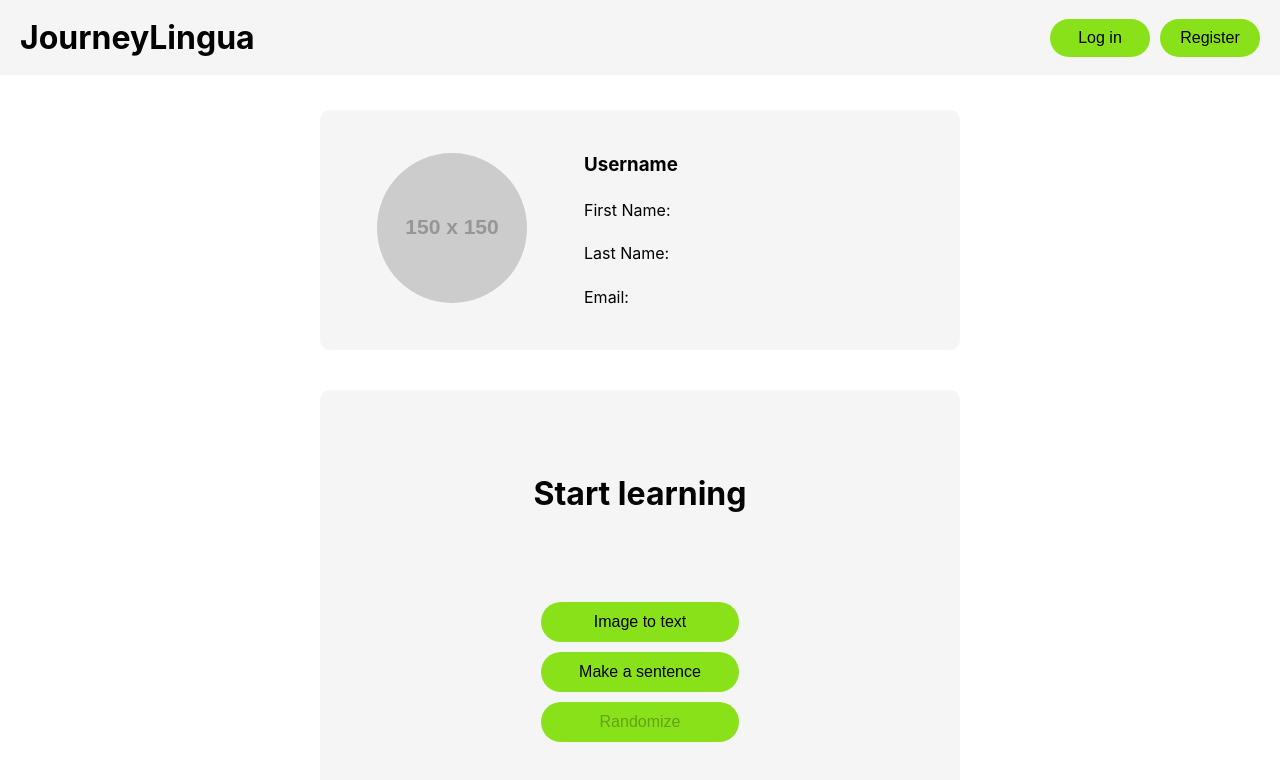
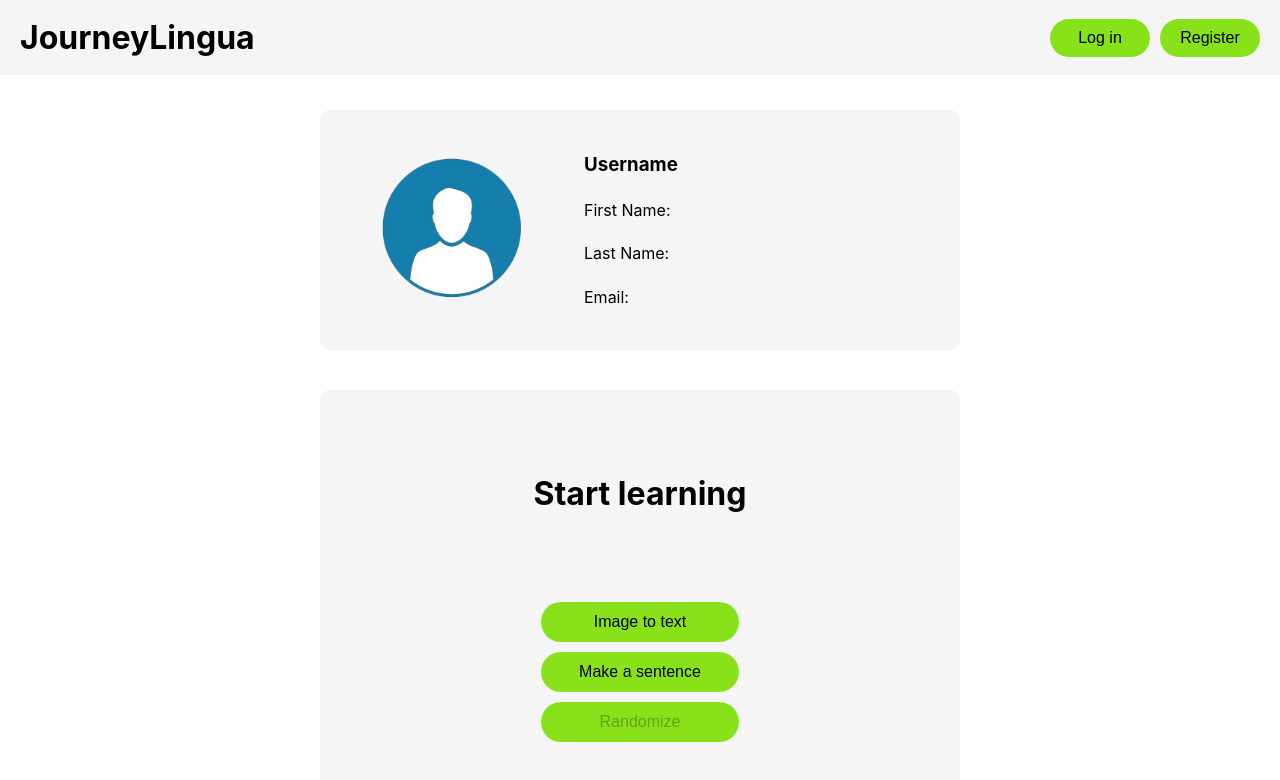
Before and after one commit to MKRadius/JourneyLingua, a React (Vite) app in the folder frontend/: page /profile in a window 1280 px wide. Shown: the top 780 px of the page. Built offline with nearby package versions, Linux system fonts and the light colour scheme.

Commit message:
image added to user profile

```diff
--- a/frontend/src/components/Profile.tsx
+++ b/frontend/src/components/Profile.tsx
@@ -9,7 +9,7 @@ const Profile: React.FC = () => {
         <div className="profile-container">
             <div className="profile">
                 <div className="profile-image">
-                    <img src="https://via.placeholder.com/150" alt="Profile" />
+                    <img width="150" src="../../public/UserProfileImage.webp" alt="Profile" />
                 </div>
 
                 <div className="profile-details">
```
Also changed, not shown: frontend/public/UserProfileImage.webp (added).
